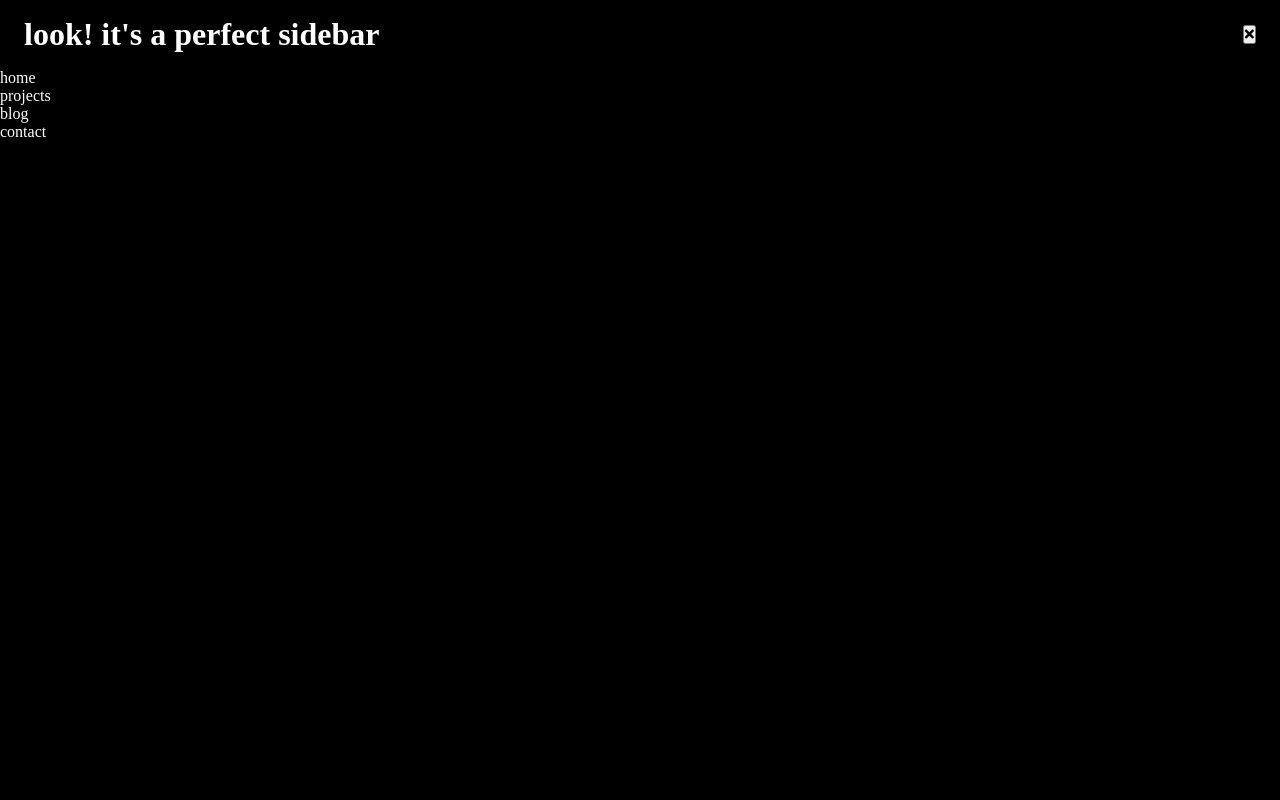
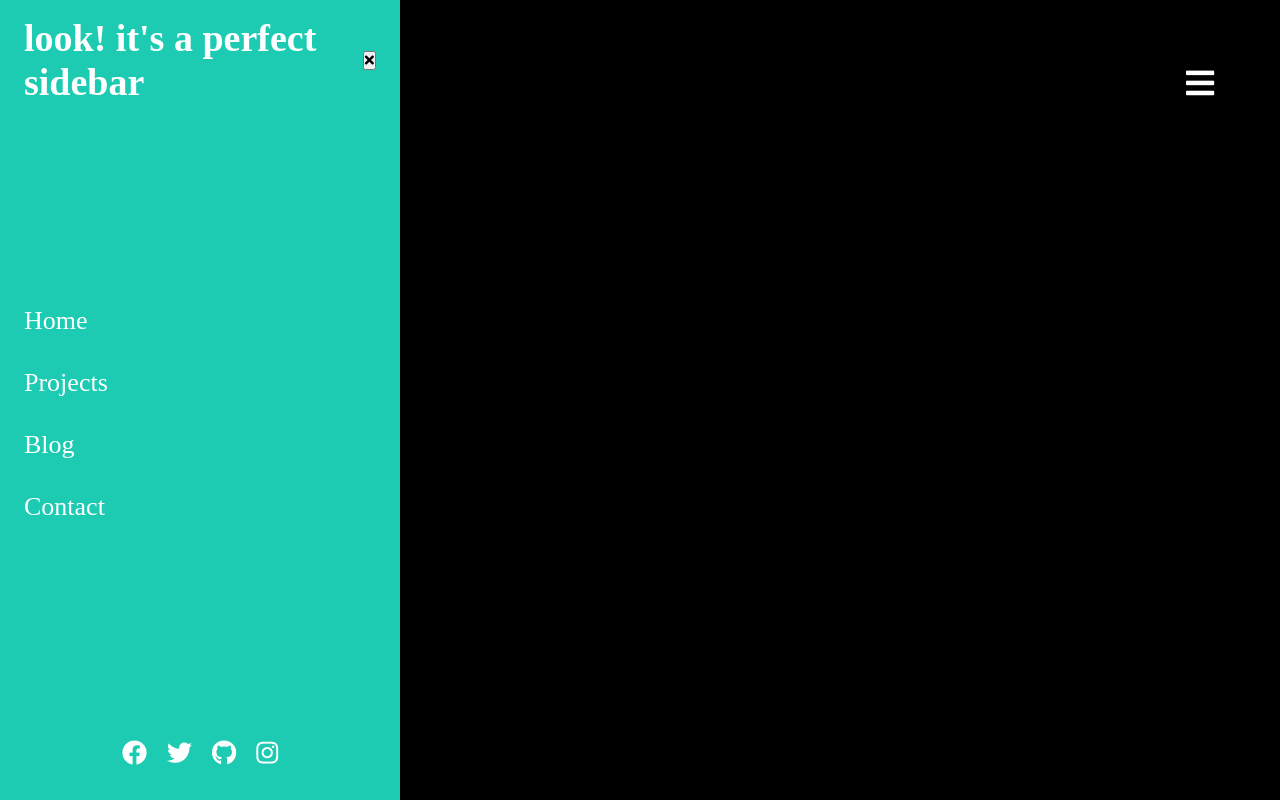
Before and after one commit to aberllin/sidebar, a plain HTML site: page index.html in a window 1280 px wide. Both pictures are taken after a click on the button 1200 px from the left and 84 px from the top of the page. Drawn offline with Linux system fonts and the light colour scheme.

Commit message:
add toggle and some animation

```diff
--- a/app.js
+++ b/app.js
@@ -0,0 +1,7 @@
+const toggelBtn = document.querySelector('.sidebar-toggle')
+const closeBtn = document.querySelector('.close-btn')
+const sidebar = document.querySelector('.sidebar')
+
+toggelBtn.addEventListener('click', function() {
+    sidebar.classList.toggle('show-sidebar');
+})
--- a/index.html
+++ b/index.html
@@ -20,18 +20,34 @@
     </div>
         <ul class="links">
             <li>
-                <a href="#">home</a>
+                <a href="#">Home</a>
             </li>
             <li>
-                <a href="#">projects</a>
+                <a href="#">Projects</a>
             </li>
             <li>
-                <a href="#">blog</a>
+                <a href="#">Blog</a>
             </li>
             <li>
-                <a href="#">contact</a>
+                <a href="#">Contact</a>
+            </li>
+        </ul>
+
+        <ul class="social-icons">
+            <li>
+                <a href="#"><i class="fab fa-facebook"></i></a>
+            </li>
+            <li>
+                <a href="https://twitter.com/aberllin1"><i class="fab fa-twitter"></i></a>
+            </li>
+            <li>
+                <a href="https://github.com/aberllin"><i class="fab fa-github"></i></a>
+            </li>
+            <li>
+                <a href="#"><i class="fab fa-instagram"></i></a>
             </li>
         </ul>
     </div>
+    <script src="app.js"></script>
 </body>
 </html>
--- a/styles.css
+++ b/styles.css
@@ -10,7 +10,6 @@
 
 body {
     background: black;
-    color: white;
 }
 
 .sidebar-toggle {
@@ -23,6 +22,7 @@ body {
     cursor: pointer;
     animation: bounce 2s ease-in-out infinite;
     transition: ease 0.5s;
+    color: white;
 }
 
 @keyframes bounce {
@@ -54,9 +54,66 @@ a {
     text-decoration: none;
 }
 
+h1 {
+    font-size: 38px;
+    color: white;
+}
+
 .sidebar-header {
     padding: 1rem 1.5rem;
     display: flex;
     justify-content: space-between;
     align-items: center;
 }
+
+
+
+.links a {
+    display: block;
+    padding: 1rem 1.5rem;
+    font-size: 26px;
+    transition: all ease 0.5s;
+}
+
+.links a:hover {
+    color: #109783;
+    padding-left: 1.75rem;
+    background: #054138;
+}
+
+.social-icons {
+    display: flex;
+    padding: 2rem 1.5rem;
+    justify-content: center;
+}
+
+.social-icons a {
+    color: white;
+    font-size: 25px;
+    padding: 0 10px;
+}
+
+.social-icons li {
+    transition: transform 0.5s ease-out;
+
+}
+
+.social-icons li:hover {
+    transform: rotate(0.5turn);
+}
+
+.sidebar {
+    background: #1CCBB1;
+    position: fixed;
+    width: 400px;
+    height: 100%;
+    transition: all ease 0.5s;
+    opacity: 0;
+    display: flex;
+    flex-direction: column;
+    justify-content: space-between;
+}
+
+.show-sidebar {
+    opacity: 1;
+}
```
